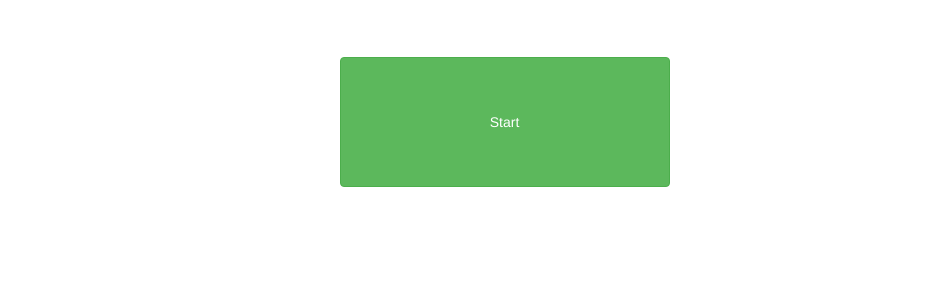
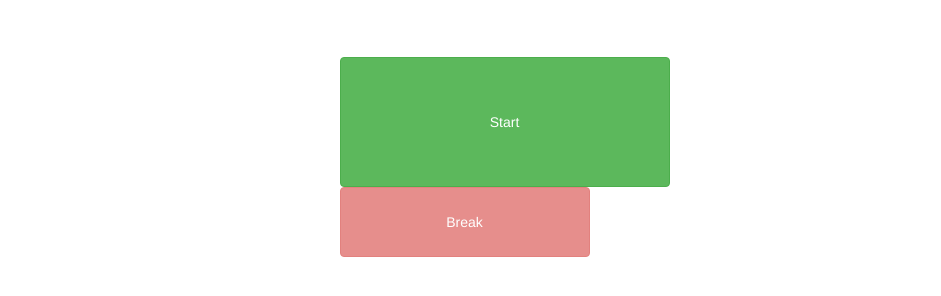
Before and after one commit to tdarwish7/my_timer, a website: page public/html/index.html in a window 1280 px wide. Shown: the part 418-714 px from the top of the page, without its empty margins (218-1159 px from the left). Drawn offline with nearby package versions, Linux system fonts and the light colour scheme; files that its build step writes are made by us from their sources; files whose address does not match are found by name.

Commit message:
added break button

```diff
--- a/public/html/index.html
+++ b/public/html/index.html
@@ -26,6 +26,12 @@
       </div>
     </div>
 
+    <div class="row">
+      <div class='col-lg-3 col-lg-offset-5'>
+        <button id='break' type='button' class='btn btn-danger btn-block disabled'>Break</button>
+      </div>
+    </div>
+
   </div>
 
 
```
